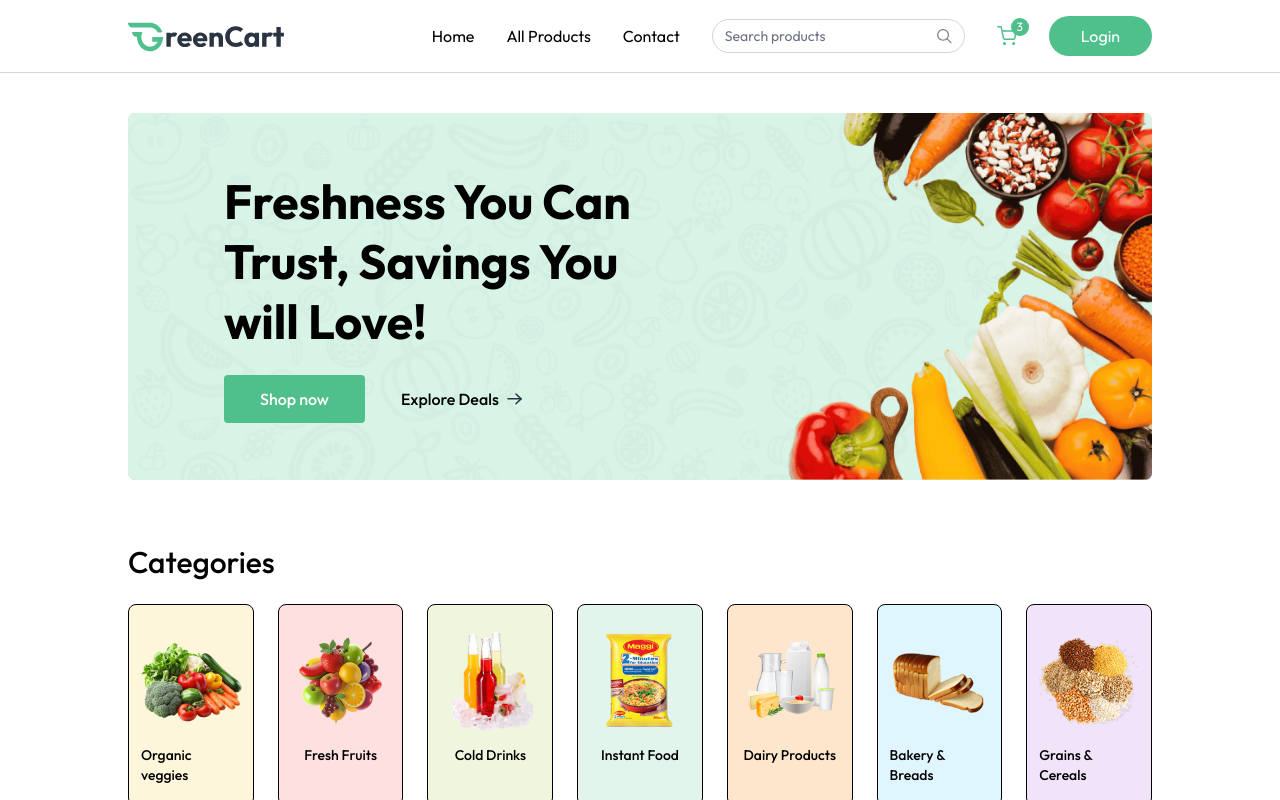
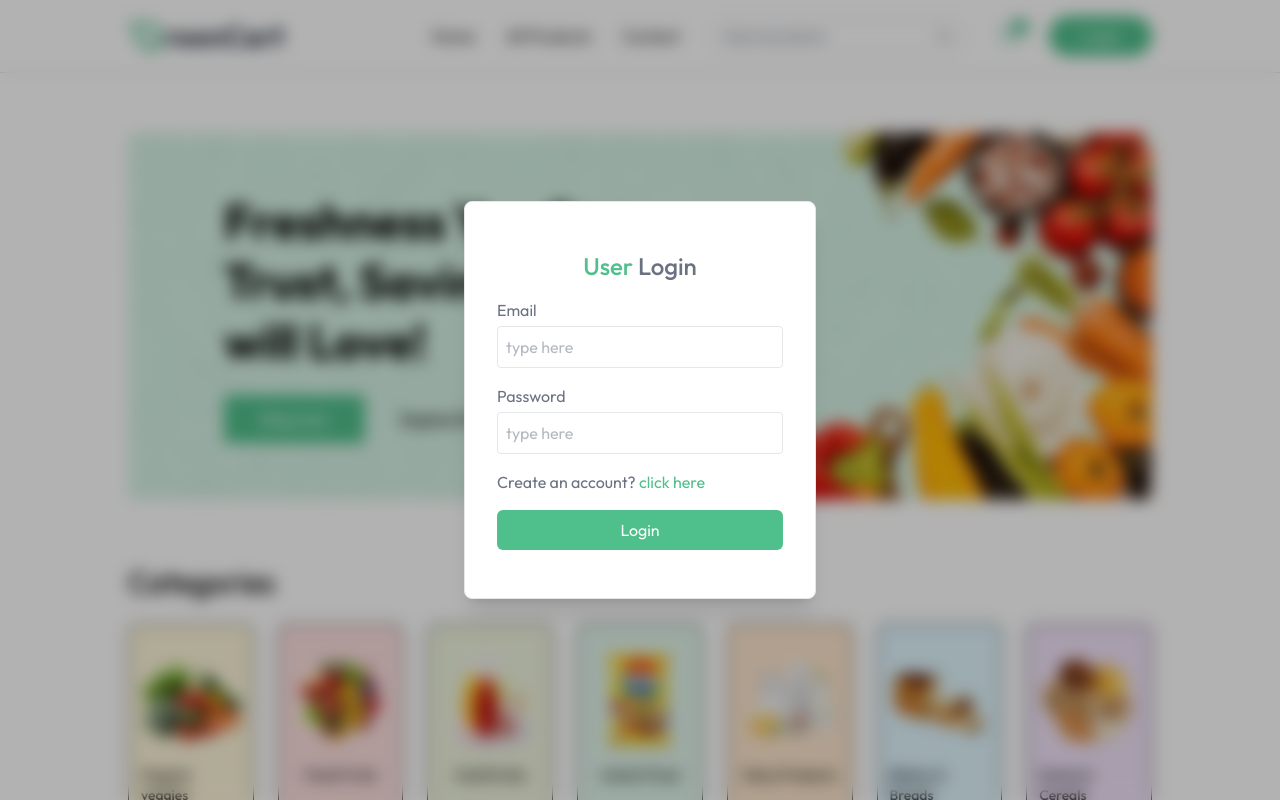
Before and after one commit to dassoumen98/DailyCart, a React (Vite) app in the folder client/: page / in a window 1280 px wide. Both pictures are taken after a click on the button "Login". Shown: the top 800 px of the page. Built offline with nearby package versions, Linux system fonts and the light colour scheme.

Commit message:
feat: add Login component

```diff
--- a/client/src/App.jsx
+++ b/client/src/App.jsx
@@ -3,17 +3,25 @@
 import Navbar from './components/Navbar'
 import Footer from './components/Footer'
 
+
 import Home from './pages/Home'
 import { Routes, Route, useLocation } from 'react-router-dom'
 import { Toaster } from 'react-hot-toast'
+import Login from './components/Login'
 
 export default function App() {
 
 const isSellerPath=useLocation().pathname.includes('seller')
+const {showUserLogin}=useAppContext()
 
   return (
     <div>
      {isSellerPath ? null : <Navbar/> }
+
+      {showUserLogin ? <Login/> : null }
+
+
+
     <Toaster position="top-right"/>
 
      <div className={ `${isSellerPath ? "" :"px-6 md:px-16 lg:px-24 xl:px-32"}`}>
--- /dev/null
+++ b/client/src/components/Login.jsx
@@ -0,0 +1,61 @@
+import React from "react";
+import { useAppContext } from "../context/appContext";
+const Login = () => {
+    const [state, setState] = React.useState("login");
+    const [name, setName] = React.useState("");
+    const [email, setEmail] = React.useState("");
+    const [password, setPassword] = React.useState("");
+
+    const {setShowUserLogin, setUser} = useAppContext();
+
+    const onSubmitHandler = (e) => {
+        e.preventDefault();
+       setUser({
+        email:"soumen@gamil.com",
+        name:"Soumen"
+       })
+         setShowUserLogin(false)
+
+    }
+
+    return (
+        <div onClick={()=>setShowUserLogin(false)} className="fixed top-0 left-0 bottom-0 right-0 z-30 bg-black/30 backdrop-blur-sm flex items-center justify-center">
+
+
+            <form onSubmit={onSubmitHandler}  onClick={(e)=>e.stopPropagation()} className="flex flex-col gap-4 m-auto items-start p-8 py-12 w-80 sm:w-[352px] text-gray-500 rounded-lg shadow-xl border border-gray-200 bg-white">
+                <p className="text-2xl font-medium m-auto">
+                    <span className="text-primary">User</span> {state === "login" ? "Login" : "Sign Up"}
+                </p>
+                {state === "register" && (
+                    <div className="w-full">
+                        <p>Name</p>
+                        <input onChange={(e) => setName(e.target.value)} value={name} placeholder="type here" className="border border-gray-200 rounded w-full p-2 mt-1 outline-primary" type="text" required />
+                    </div>
+                )}
+                <div className="w-full ">
+                    <p>Email</p>
+                    <input onChange={(e) => setEmail(e.target.value)} value={email} placeholder="type here" className="border border-gray-200 rounded w-full p-2 mt-1 outline-primary" type="email" required />
+                </div>
+                <div className="w-full ">
+                    <p>Password</p>
+                    <input onChange={(e) => setPassword(e.target.value)} value={password} placeholder="type here" className="border border-gray-200 rounded w-full p-2 mt-1 outline-primary" type="password" required />
+                </div>
+                {state === "register" ? (
+                    <p>
+                        Already have account? <span onClick={() => setState("login")} className="text-primary cursor-pointer">click here</span>
+                    </p>
+                ) : (
+                    <p>
+                        Create an account? <span onClick={() => setState("register")} className="text-primary cursor-pointer">click here</span>
+                    </p>
+                )}
+                <button className="bg-primary hover:bg-primary-dull transition-all text-white w-full py-2 rounded-md cursor-pointer">
+                    {state === "register" ? "Create Account" : "Login"}
+                </button>
+            </form>
+
+         </div>
+    );
+};
+
+export default Login;
--- a/client/src/components/Navbar.jsx
+++ b/client/src/components/Navbar.jsx
@@ -40,12 +40,12 @@
                    <img src={assets.cart_icon} alt="cart" className='w-5' />
                     <button className="absolute -top-2 -right-3 text-xs text-white bg-primary w-[18px] h-[18px] rounded-full">3</button>
                 </div>
-                {!user ? (<button onClick={setShowUserLogin(true)} className="cursor-pointer px-8 py-2 bg-primary hover:bg-primary-dull transition text-white rounded-full">
+                {!user ? (<button onClick={()=>setShowUserLogin(true)} className="cursor-pointer px-8 py-2 bg-primary hover:bg-primary-dull transition text-white rounded-full">
                     Login
                 </button>):(
-                    <div className='relative cursor-pointer group'>
+                    <div className='relative cursor-pointer group '>
                         <img src={assets.profile_icon} alt="profile_icon" className='w-10' />
-                        <ul className='absolute top-10 right-0 bg-white shadow-md rounded-md p-4 text-sm w-40 hover:bg-gray-100 hidden group-hover:block'>
+                        <ul className='absolute top-10 right-0 bg-white shadow-md rounded-md p-4 text-sm w-40 hover:bg-gray-100 hidden group-hover:block '>
                             <div className='p-1.5 pl-3 hover:bg-primary/15 cursor-pointer' onClick={()=> navigate('my-orders')}>My Orders</div>
                             <div className='p-1.5 pl-3 hover:bg-primary/15 cursor-pointer' onClick={logout}>Logout</div>
                         </ul>
@@ -63,7 +63,7 @@
             {open && (
 
 
-            <div className={`${open ? 'flex' : 'hidden'} absolute top-[60px] left-0 w-full bg-white shadow-md py-4 flex-col items-start gap-2 px-5 text-sm   md:hidden`}>
+            <div className={`${open ? 'flex' : 'hidden'} absolute z-40 top-[60px] left-0 w-full bg-white shadow-md py-4 flex-col items-start gap-2 px-5 text-sm   md:hidden`}>
                 <NavLink to='/' className="block" onClick={()=> setOpen(false)}>Home</NavLink>
                 <NavLink to='/products' className="block" onClick={()=> setOpen(false)}>All Products</NavLink>
                 <NavLink to='/' className="block">Contact</NavLink>
--- a/client/src/context/appContext.jsx
+++ b/client/src/context/appContext.jsx
@@ -12,9 +12,9 @@
     const [showUserLogin, setShowUserLogin]= useState(false)
     const [products, setProducts] = useState([])
     const [cartItems, setCartItems] = useState({})
-    console.log(
-    cartItems
-    );
+    // console.log(
+    // cartItems
+    // );
 
 
     // fetch products from backend
@@ -70,7 +70,12 @@
 
 
 
-    let value ={navigate , user, setUser, isSeller, setIsSeller ,setShowUserLogin, products,  addToCart, cartItems, updateCart, removeFromCart}
+    let value ={navigate ,
+        user, setUser,
+        isSeller, setIsSeller ,
+        showUserLogin, setShowUserLogin,
+        products,  addToCart, cartItems, updateCart, removeFromCart
+    }
     return (
         <AppContext.Provider value={value}>
             {children}
--- a/client/src/pages/Home.jsx
+++ b/client/src/pages/Home.jsx
@@ -7,7 +7,7 @@
 
 export default function Home() {
   return (
-    <div className='mt-10'>
+    <div className='mt-15'>
     <MainBanner />
     <Categories/>
     <BestSellers />
```
